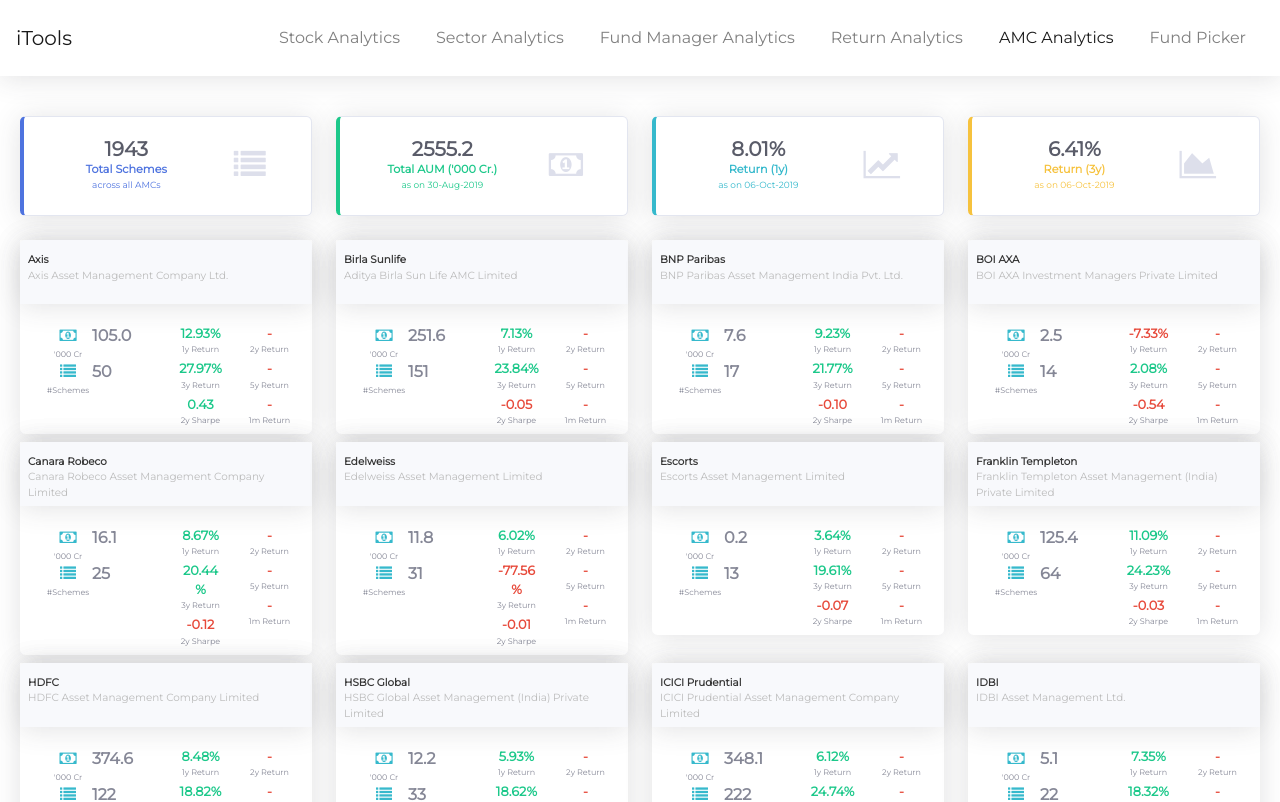
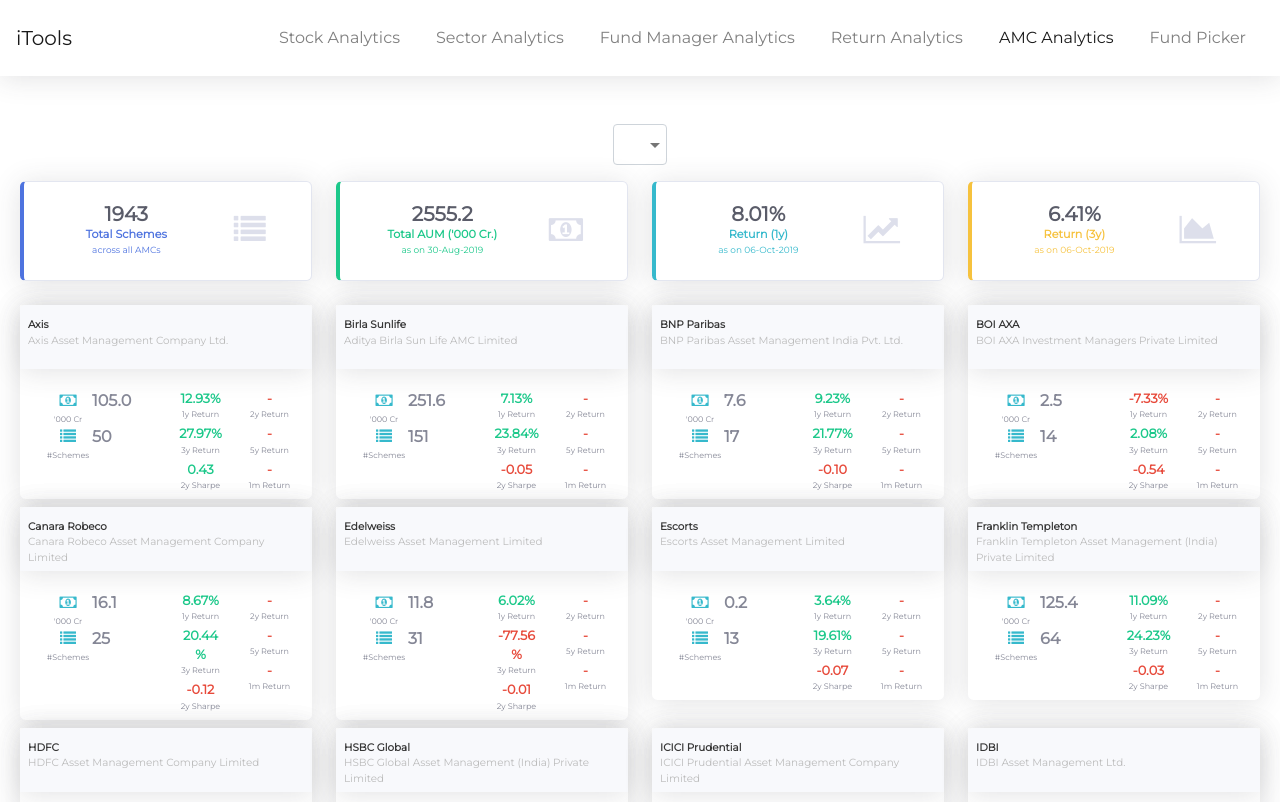
Before and after one commit to ravikiranacharya/itools-client, a React (Create React App) app: page /amc-analytics in a window 1280 px wide. Shown: the top 802 px of the page. Built offline with nearby package versions, Linux system fonts and the light colour scheme.

Commit message:
Added sort component

```diff
--- a/src/components/amcanalytics/amcAnalytics.jsx
+++ b/src/components/amcanalytics/amcAnalytics.jsx
@@ -6,6 +6,7 @@
 } from "../../services/amcAnalytics";
 import AMCCard from "./amcCard";
 import Spinner from "../common/spinner";
+import SortBar from "./sortBar";
 
 class AMCAnalytics extends Component {
   state = {};
@@ -21,9 +22,16 @@
       return <Spinner></Spinner>;
 
     const { amcOverview, assetWisePerformance } = this.state;
-    console.log(assetWisePerformance);
+    const sortItems = [
+      { id: 1, label: "Name", value: "amcName" },
+      { id: 2, label: "1y Return", value: "return1y" },
+      { id: 3, label: "3y Return", value: "return3y" },
+      { id: 4, label: "Sharpe Ratio", value: "sharpeRatio" }
+    ];
+
     return (
       <div>
+        <SortBar title="Sort" items={sortItems}></SortBar>
         <AMCOverview data={amcOverview}></AMCOverview>
         <div className="row p-2">
           {assetWisePerformance.map(item => {
--- /dev/null
+++ b/src/components/amcanalytics/sortBar.jsx
@@ -0,0 +1,93 @@
+import React, { Component } from "react";
+import { makeStyles, withStyles } from "@material-ui/core/styles";
+import InputLabel from "@material-ui/core/InputLabel";
+import MenuItem from "@material-ui/core/MenuItem";
+import FormControl from "@material-ui/core/FormControl";
+import Select from "@material-ui/core/Select";
+import NativeSelect from "@material-ui/core/NativeSelect";
+import InputBase from "@material-ui/core/InputBase";
+
+class SortBar extends Component {
+  state = {
+    value: "",
+    setValue: ""
+  };
+
+  BootstrapInput = withStyles(theme => ({
+    root: {
+      "label + &": {
+        marginTop: theme.spacing(3)
+      }
+    },
+    input: {
+      borderRadius: 4,
+      position: "relative",
+      backgroundColor: theme.palette.background.paper,
+      border: "1px solid #ced4da",
+      fontSize: 16,
+      padding: "10px 26px 10px 12px",
+      transition: theme.transitions.create(["border-color", "box-shadow"]),
+      // Use the system font instead of the default Roboto font.
+      fontFamily: [
+        "-apple-system",
+        "BlinkMacSystemFont",
+        '"Segoe UI"',
+        "Roboto",
+        '"Helvetica Neue"',
+        "Arial",
+        "sans-serif",
+        '"Apple Color Emoji"',
+        '"Segoe UI Emoji"',
+        '"Segoe UI Symbol"'
+      ].join(","),
+      "&:focus": {
+        borderRadius: 4,
+        borderColor: "#80bdff",
+        boxShadow: "0 0 0 0.2rem rgba(0,123,255,.25)"
+      }
+    }
+  }))(InputBase);
+
+  classes = makeStyles(theme => ({
+    root: {
+      display: "flex",
+      flexWrap: "wrap"
+    },
+    margin: {
+      margin: theme.spacing(1)
+    }
+  }));
+
+  handleChange = event => {
+    const value = event.target.value;
+    this.setState({ value });
+  };
+
+  render() {
+    console.log(this.props);
+    const { items, title, handleChange } = this.props;
+
+    return (
+      <form className={this.classes.root} autoComplete="off">
+        <FormControl className={this.classes.margin}>
+          <InputLabel htmlFor="custom-select">{title}</InputLabel>
+          <Select
+            value={this.state.value}
+            onChange={handleChange}
+            input={<this.BootstrapInput name="select" id="custom-select" />}
+          >
+            {items.map(item => {
+              return (
+                <MenuItem key={item.id} value={item.value}>
+                  {item.label}
+                </MenuItem>
+              );
+            })}
+          </Select>
+        </FormControl>
+      </form>
+    );
+  }
+}
+
+export default SortBar;
```
